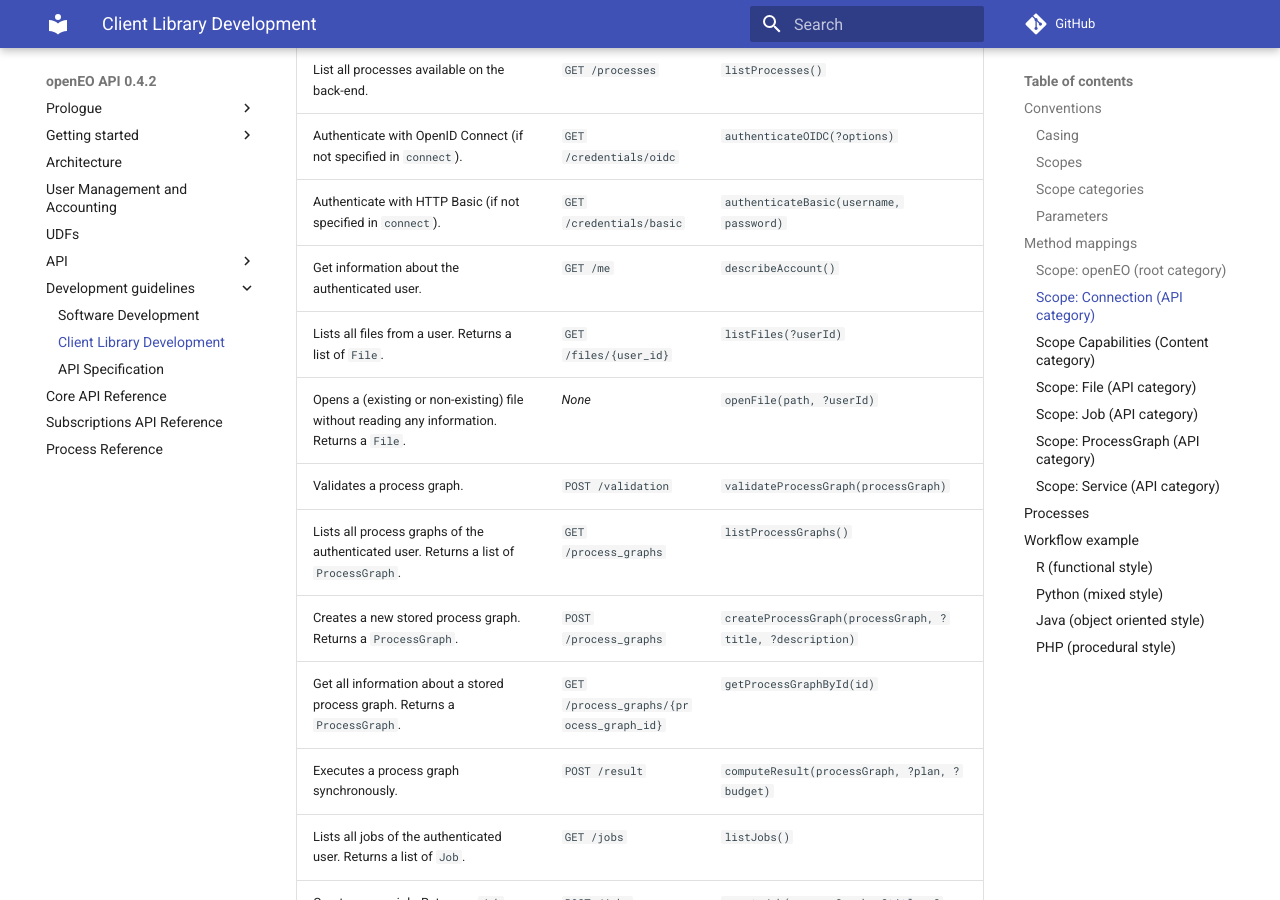
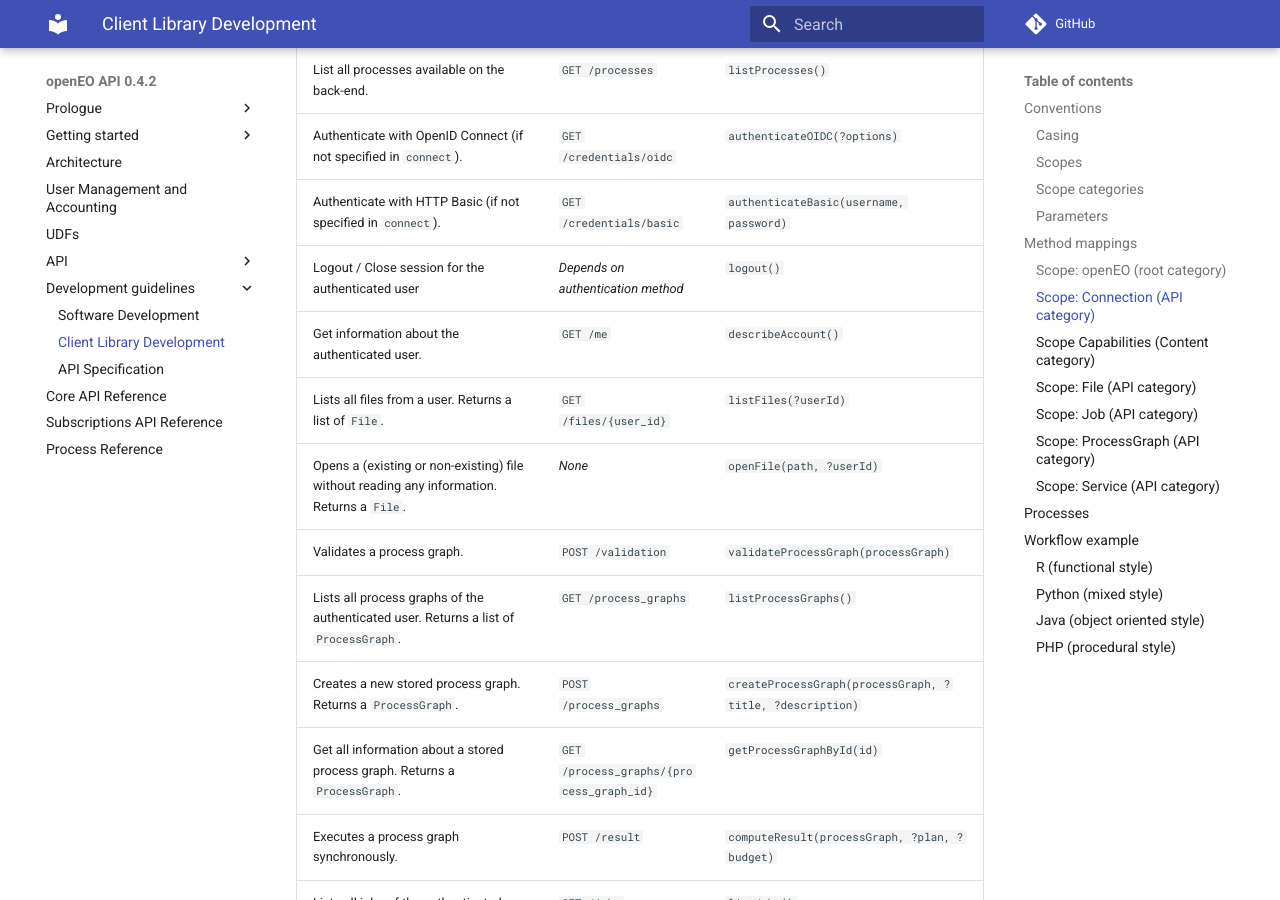
Before and after one commit to Open-EO/openeo-api, an MkDocs documentation site: the page built from docs/guidelines-clients.md, in a window 1280 px wide and 900 px high, scrolled down 3666 px. Built offline with MkDocs 1.6.1 and Material for MkDocs 9.7.7, drawn with Linux system fonts in a browser that asks for light colours; comment, search, counter and statistics services are not loaded.

Commit message:
Added logout method to client dev guidelines.

```diff
--- a/docs/guidelines-clients.md
+++ b/docs/guidelines-clients.md
@@ -112,6 +112,7 @@ Parameters with a leading `?` are optional.
 | List all processes available on the back-end.                | `GET /processes`                         | `listProcesses()` |
 | Authenticate with OpenID Connect (if not specified in `connect`). | `GET /credentials/oidc`             | `authenticateOIDC(?options)` |
 | Authenticate with HTTP Basic (if not specified in `connect`). | `GET /credentials/basic`                | `authenticateBasic(username, password)` |
+| Logout / Close session for the authenticated user            | *Depends on authentication method*       | `logout()` |
 | Get information about the authenticated user.                | `GET /me`                                | `describeAccount()` |
 | Lists all files from a user. Returns a list of `File`.       | `GET /files/{user_id}`                   | `listFiles(?userId)` |
 | Opens a (existing or non-existing) file without reading any information. Returns a `File`. | *None*     | `openFile(path, ?userId)` |
```
